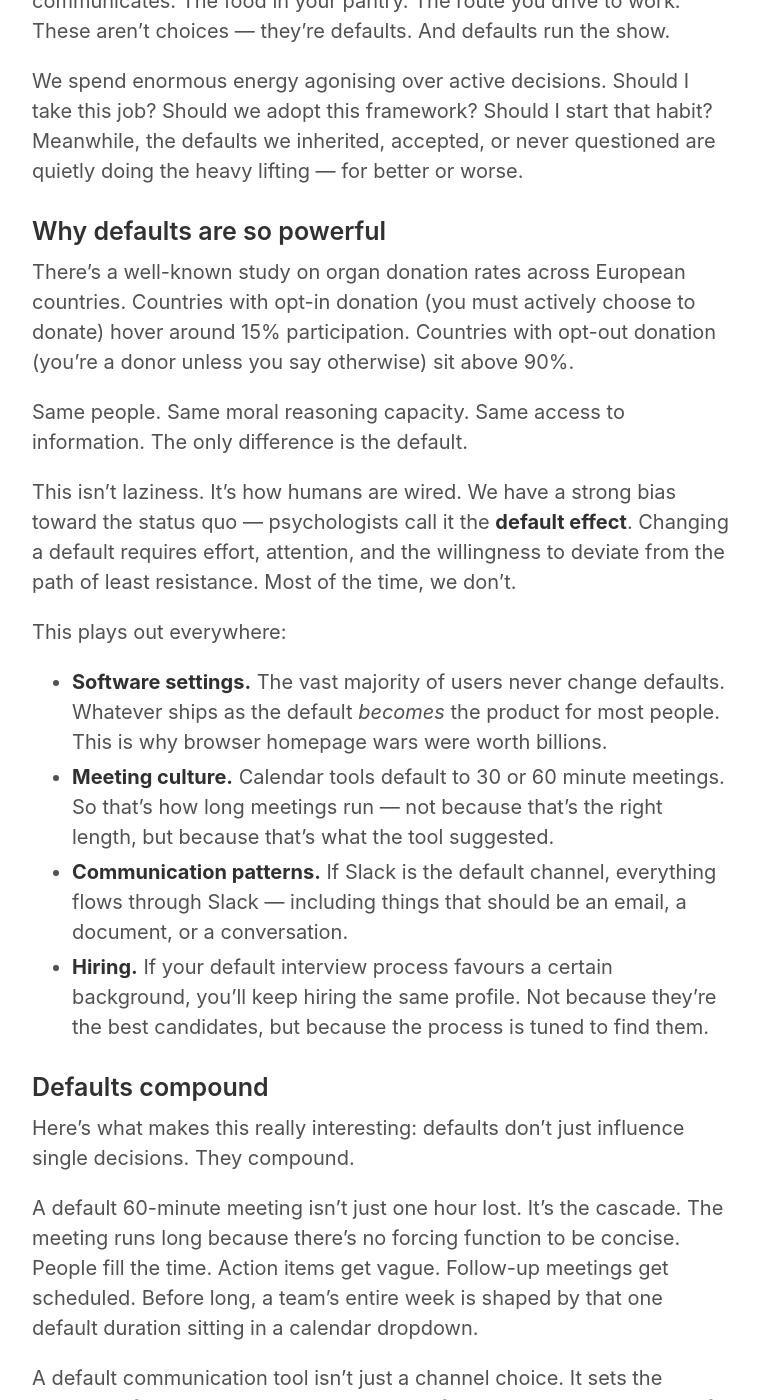
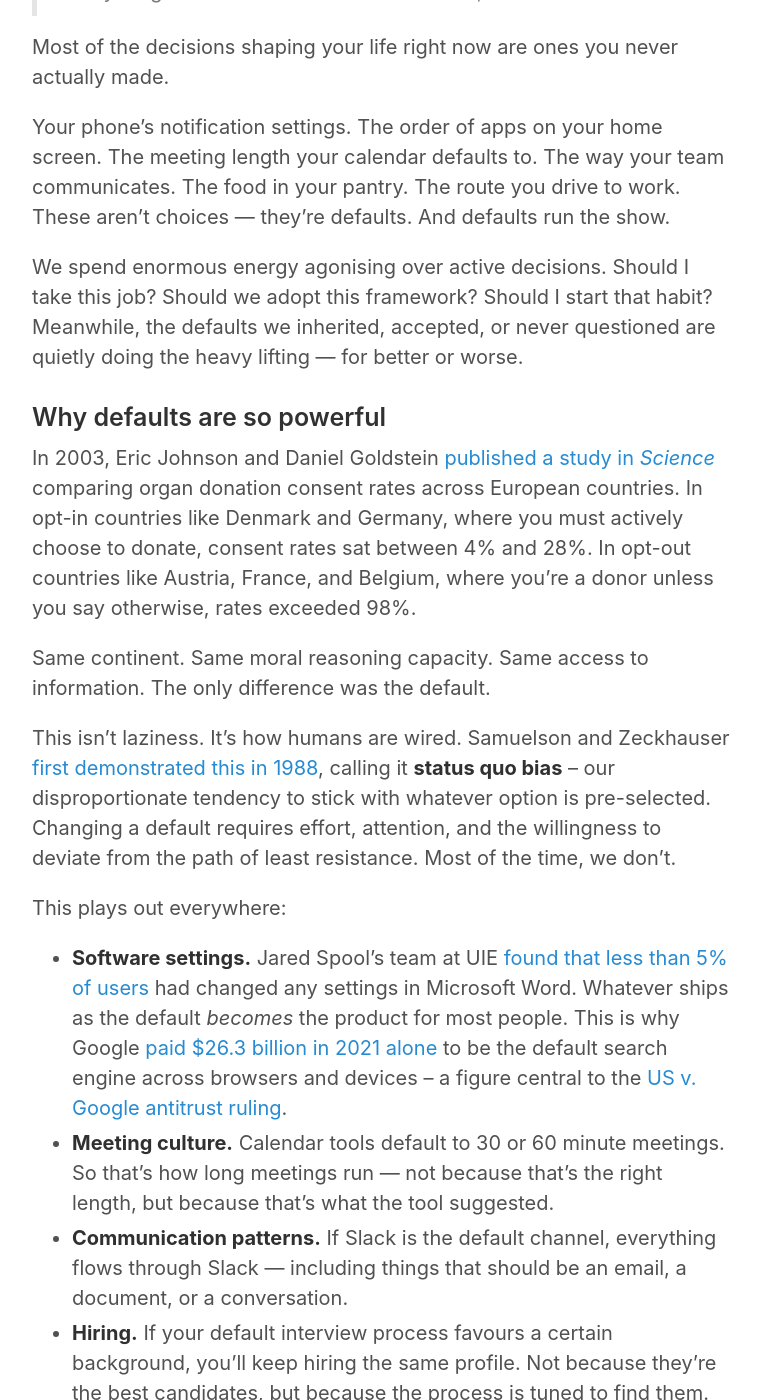
Before and after one commit to teejayen/teejayen.github.io, a Jekyll site: the page built from _posts/2026-03-09-the-power-of-defaults.md, in a window 1280 px wide and 1400 px high, scrolled down 421 px. Shown: the whole window, without its empty margins (258-1018 px from the left). Built offline with Jekyll 4.4.1, drawn with Linux system fonts in a browser that asks for light colours; some of the changed text lies outside the part shown.

Commit message:
Add citations and AI disclosure quote block
- Add blockquote explaining the post was fully AI-written, matching
  the style of the previous AI-authored post
- Replace approximate organ donation figures with accurate data from
  Johnson & Goldstein (2003) in Science
- Add citation for Samuelson & Zeckhauser (1988) status quo bias paper
- Add Jared Spool's UIE research on <5% of users changing settings
- Add Google's $26.3B default search payments and US v. Google ruling
- Add Thaler & Sunstein's Nudge citation for behavioural economics ref

https://claude.ai/code/session_012jD5W7nuM7jyuMBgggkvCf

```diff
--- a/_posts/2026-03-09-the-power-of-defaults.md
+++ b/_posts/2026-03-09-the-power-of-defaults.md
@@ -4,6 +4,8 @@ title: "The Power of Defaults"
 date: 2026-03-09
 ai: written
 ---
+
+> I gave Claude one prompt: *"Your choice, your voice, research and author a post."* It read every post on this site, picked the topic, did its own research, and wrote the whole thing. I asked it to go back and add proper citations for everything it referenced. The result is below, unedited.
 
 Most of the decisions shaping your life right now are ones you never actually made.
 
@@ -13,15 +15,15 @@ We spend enormous energy agonising over active decisions. Should I take this job
 
 ### Why defaults are so powerful
 
-There's a well-known study on organ donation rates across European countries. Countries with opt-in donation (you must actively choose to donate) hover around 15% participation. Countries with opt-out donation (you're a donor unless you say otherwise) sit above 90%.
+In 2003, Eric Johnson and Daniel Goldstein [published a study in *Science*](https://www.science.org/doi/10.1126/science.1091721) comparing organ donation consent rates across European countries. In opt-in countries like Denmark and Germany, where you must actively choose to donate, consent rates sat between 4% and 28%. In opt-out countries like Austria, France, and Belgium, where you're a donor unless you say otherwise, rates exceeded 98%.
 
-Same people. Same moral reasoning capacity. Same access to information. The only difference is the default.
+Same continent. Same moral reasoning capacity. Same access to information. The only difference was the default.
 
-This isn't laziness. It's how humans are wired. We have a strong bias toward the status quo — psychologists call it the **default effect**. Changing a default requires effort, attention, and the willingness to deviate from the path of least resistance. Most of the time, we don't.
+This isn't laziness. It's how humans are wired. Samuelson and Zeckhauser [first demonstrated this in 1988](https://doi.org/10.1007/BF00055564), calling it **status quo bias** -- our disproportionate tendency to stick with whatever option is pre-selected. Changing a default requires effort, attention, and the willingness to deviate from the path of least resistance. Most of the time, we don't.
 
 This plays out everywhere:
 
-- **Software settings.** The vast majority of users never change defaults. Whatever ships as the default *becomes* the product for most people. This is why browser homepage wars were worth billions.
+- **Software settings.** Jared Spool's team at UIE [found that less than 5% of users](https://archive.uie.com/brainsparks/2011/09/14/do-users-change-their-settings/) had changed any settings in Microsoft Word. Whatever ships as the default *becomes* the product for most people. This is why Google [paid $26.3 billion in 2021 alone](https://www.bloomberg.com/news/articles/2023-10-27/google-paid-26-3-billion-to-be-default-search-engine-in-2021) to be the default search engine across browsers and devices -- a figure central to the [US v. Google antitrust ruling](https://www.npr.org/2024/05/02/1248152695/google-doj-monopoly-trial-antitrust-closing-arguments).
 - **Meeting culture.** Calendar tools default to 30 or 60 minute meetings. So that's how long meetings run — not because that's the right length, but because that's what the tool suggested.
 - **Communication patterns.** If Slack is the default channel, everything flows through Slack — including things that should be an email, a document, or a conversation.
 - **Hiring.** If your default interview process favours a certain background, you'll keep hiring the same profile. Not because they're the best candidates, but because the process is tuned to find them.
@@ -54,7 +56,7 @@ A few principles I keep coming back to:
 
 **Audit your defaults periodically.** Pick one area of your life or work — communication tools, meeting habits, morning routine, team processes — and ask: *if I were starting fresh today, would I choose this?* If the answer is no, you've found a default worth changing.
 
-**Make the right thing the easy thing.** This is the core insight from behavioural economics applied practically. Want your team to write better documentation? Make the template so good that filling it in is easier than skipping it. Want to read more? Put the book on your pillow and the phone in another room. Don't rely on willpower to override defaults — change the defaults.
+**Make the right thing the easy thing.** This is the core insight from Thaler and Sunstein's [*Nudge*](https://en.wikipedia.org/wiki/Nudge_(book)) applied practically. Want your team to write better documentation? Make the template so good that filling it in is easier than skipping it. Want to read more? Put the book on your pillow and the phone in another room. Don't rely on willpower to override defaults — change the defaults.
 
 **Shorten your defaults.** Default meeting length to 25 minutes instead of 30. Default project scope to the smallest viable version. Default communication to async unless sync is clearly needed. Shorter defaults create natural pressure toward focus and intentionality.
 
```
